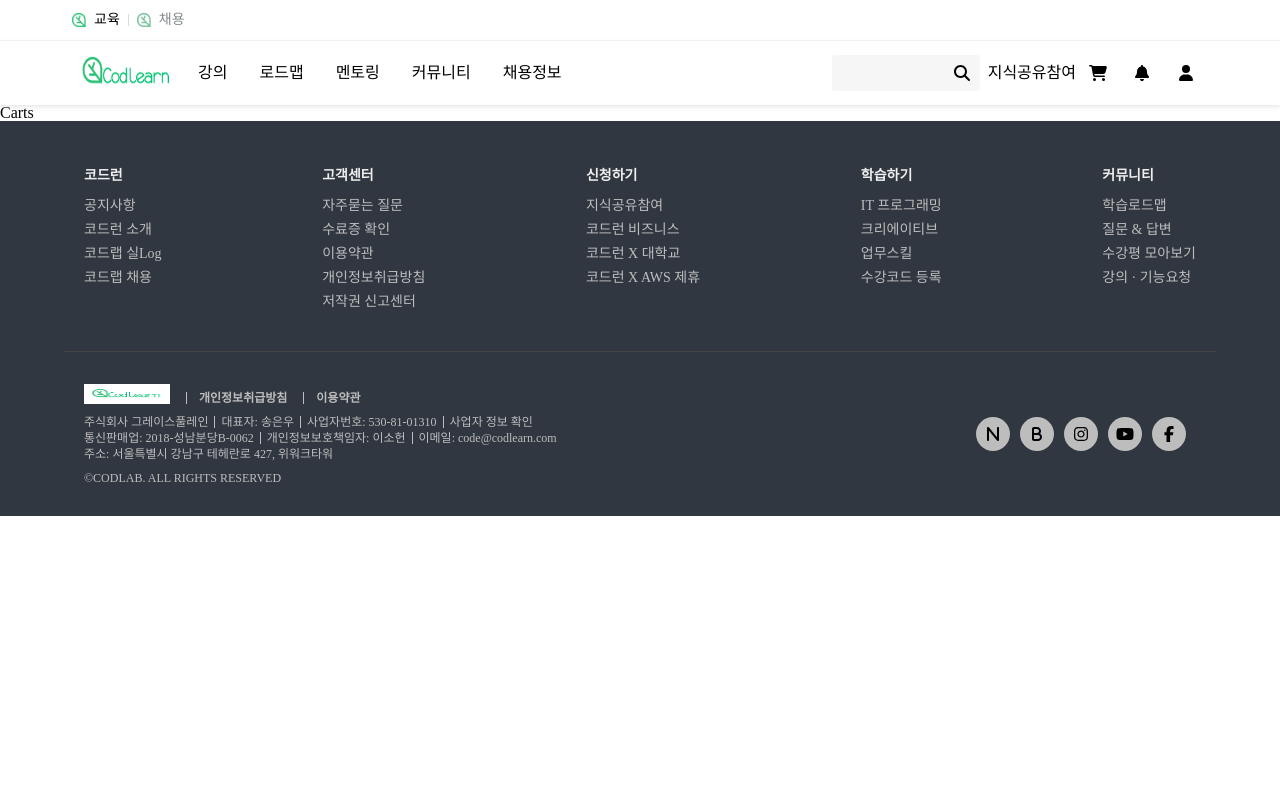
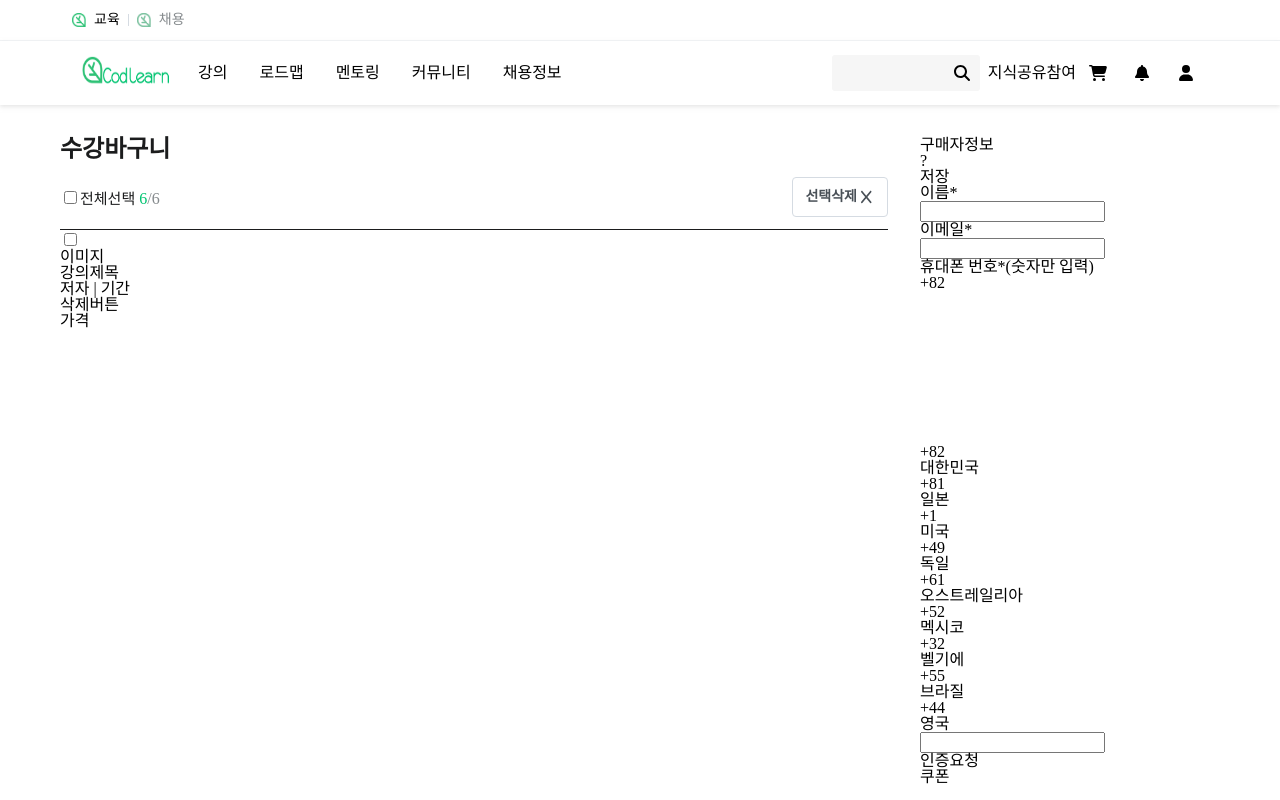
Before and after one commit to wecode-bootcamp-korea/justcode-5-2nd-codlearn-front, a React (Create React App) app: page /carts in a window 1280 px wide. Shown: the top 800 px of the page. Built offline with nearby package versions, Linux system fonts and the light colour scheme.

Commit message:
Add: Carts

```diff
--- a/src/pages/Carts/Carts.js
+++ b/src/pages/Carts/Carts.js
@@ -1,5 +1,337 @@
+import React from 'react';
+import styled from 'styled-components';
+
+import { FontAwesomeIcon } from '@fortawesome/react-fontawesome';
+import { library } from '@fortawesome/fontawesome-svg-core';
+import { faX } from '@fortawesome/free-solid-svg-icons';
+library.add(faX);
+
+const Wrapper = styled.div`
+  display: flex;
+  justify-content: center;
+  width: 1160px;
+  max-width: 1160px;
+  margin: 0 auto;
+`;
+
+const LeftCart = styled.div`
+  width: 828px;
+  max-width: 828px;
+  margin-right: 32px;
+  margin-bottom: 120px;
+`;
+
+const CartName = styled.div`
+  font-size : 24px;
+  font-weight: 700;
+  color: #1b1c1d;
+  padding-top: 32px;
+  padding-bottom: 16px;
+`;
+
+const LeftCartHeader = styled.div`
+  display: flex;
+  justify-content: space-between;
+  align-items: center;
+  width: 100%;
+  border-bottom: 1px solid #1b1c1d;
+  padding-bottom: 12px;
+`;
+
+const LeftCartHeaderLeft = styled.div`
+  font-size: 15px;
+  font-weight: 500;
+`;
+
+const SelectAll = styled.span`
+  height: 22px;
+  color: #1b1c1d;
+`;
+
+const ListCount = styled.span`
+  height: 25px;
+  font-size: 16px;
+  font-weight: 400;
+  color: #858a8d;
+  padding-left: 4px;
+`;
+
+const ListSelected = styled.span`
+  color: #00c471;
+`;
+
+const LeftCartHeaderButton = styled.div`
+  display: flex;
+  justify-content: center;
+  align-items: center;
+  height: 40px;
+  font-size: 14px;
+  font-weight: 700;
+  color: #495057;
+  background: #fff;
+  border: 1px solid #d5dbe2;
+  border-radius: 4px;
+  padding: 0 12px;
+  cursor: pointer;
+
+  div {
+    width: 14px;
+    height: 14px;
+    margin-left: 4px;
+  }
+`;
+
+const RightCart = styled.div`
+  width: 300px;
+  max-width: 300px;
+  min-width: 300px;
+  padding-top: 32px;
+`;
+
 function Carts() {
-  return <div>Carts</div>;
+  return (
+    <Wrapper>
+      <LeftCart>
+        <CartName>수강바구니</CartName>
+        <div>
+          <LeftCartHeader>
+            <LeftCartHeaderLeft>
+              <input type='checkbox' id='cb1'/>
+              <label for='cb1'></label>
+              <SelectAll>전체선택</SelectAll>
+              <ListCount>
+                <ListSelected>6</ListSelected>
+                /
+                <span>6</span>
+              </ListCount>
+            </LeftCartHeaderLeft>
+            <LeftCartHeaderButton>
+              선택삭제
+              <div>
+                <FontAwesomeIcon icon="fa-solid fa-x" />
+              </div>
+            </LeftCartHeaderButton>
+          </LeftCartHeader>
+          <div>
+            <div>
+              <input type='checkbox' />
+            </div>
+            <div>이미지</div>
+            <div>
+              <div>강의제목</div>
+              <div>저자 | 기간</div>
+            </div>
+            <div>
+              <div>삭제버튼</div>
+            </div>
+            <div>
+              <span>가격</span>
+            </div>
+          </div>
+        </div>
+      </LeftCart>
+      <RightCart>
+        <div>
+          <div>
+            <span>
+              <div>구매자정보</div>
+              <div>?</div>
+            </span>
+            <div>저장</div>
+          </div>
+          <div>
+            <div>
+              이름
+              <span>*</span>
+            </div>
+            <div>
+              <input />
+            </div>
+          </div>
+          <div>
+          <div>
+              이메일
+              <span>*</span>
+            </div>
+            <div>
+              <input />
+            </div>
+          </div>
+          <div>
+            <div>
+              휴대폰 번호
+              <span>*</span>
+              (숫자만 입력)
+            </div>
+            <div>
+              <div>
+                <div>
+                  <div>
+                    <div>
+                      +82
+                    </div>
+                    <svg></svg>
+                  </div>
+                  <ul>
+                    <li>
+                      <p>+82</p>
+                      <p>대한민국</p>
+                    </li>
+                    <li>
+                      <p>+81</p>
+                      <p>일본</p>
+                    </li>
+                    <li>
+                      <p>+1</p>
+                      <p>미국</p>
+                    </li>
+                    <li>
+                      <p>+49</p>
+                      <p>독일</p>
+                    </li>
+                    <li>
+                      <p>+61</p>
+                      <p>오스트레일리아</p>
+                    </li>
+                    <li>
+                      <p>+52</p>
+                      <p>멕시코</p>
+                    </li>
+                    <li>
+                      <p>+32</p>
+                      <p>벨기에</p>
+                    </li>
+                    <li>
+                      <p>+55</p>
+                      <p>브라질</p>
+                    </li>
+                    <li>
+                      <p>+44</p>
+                      <p>영국</p>
+                    </li>
+                  </ul>
+                </div>
+                <input />
+              </div>
+              <div>
+                인증요청
+              </div>
+            </div>
+          </div>
+        </div>
+        <div>
+          <div>
+            <div>
+              <div>
+                <div>
+                  <span>쿠폰</span>
+                  <div>
+                    <svg></svg>
+                  </div>
+                  <span>사용가능</span>
+                  <span>0</span>
+                </div>
+                <div>
+                  <div>
+                    <input />
+                  </div>
+                  <div>쿠폰선택</div>
+                </div>
+              </div>
+              <div>
+              <div>
+                  <span>포인트</span>
+                  <div>
+                    <svg></svg>
+                  </div>
+                  <span>보유</span>
+                  <span>0</span>
+                </div>
+                <div>
+                  <div>
+                    <input />
+                  </div>
+                  <div>전액사용</div>
+                </div>
+              </div>
+              <div>
+                <span>선택상품 금액</span>
+                <div>
+                  <span>415800</span>
+                  <span>원</span>
+                </div>
+              </div>
+              <div>
+                <div>
+                  <div>
+                    <span>할인금액</span>
+                    <svg></svg>
+                  </div>
+                  <div>
+                    <span>-35750</span>
+                    <span>원</span>
+                  </div>
+                </div>
+                <div>
+                  <div>
+                    <div>
+                      <div>- 즉시할인</div>
+                      <div>
+                        <span>-35750</span>
+                        <span>원</span>
+                      </div>
+                    </div>
+                    <div>
+                    <div>- 쿠폰할인</div>
+                      <div>
+                        <span>0</span>
+                        <span>원</span>
+                      </div>
+                    </div>
+                    <div>
+                    <div>- 포인트사용</div>
+                      <div>
+                        <span>0</span>
+                        <span>잎</span>
+                      </div>
+                    </div>
+                  </div>
+                </div>
+              </div>
+              <div>
+                <span>총 결제금액</span>
+                <div>
+                  <span>380050</span>
+                  <span>원</span>
+                </div>
+              </div>
+              <div>
+                <i></i>
+                <span>15%</span>
+                할인받기
+              </div>
+              <div>결제하기</div>
+            </div>
+            <div>
+              <div>
+                <label>
+                  회원 본인은 주문내용을 확인했으며,
+                  <span>구매조건 및 개인정보취급방침</span>
+                  과 결제에 동의합니다.
+                </label>
+              </div>
+            </div>
+          </div>
+          <div>
+            <div>
+              <i></i>
+              <span>문의 바로가기</span>
+            </div>
+          </div>
+        </div>
+      </RightCart>
+    </Wrapper>
+  );
 }
 
 export default Carts;
```
